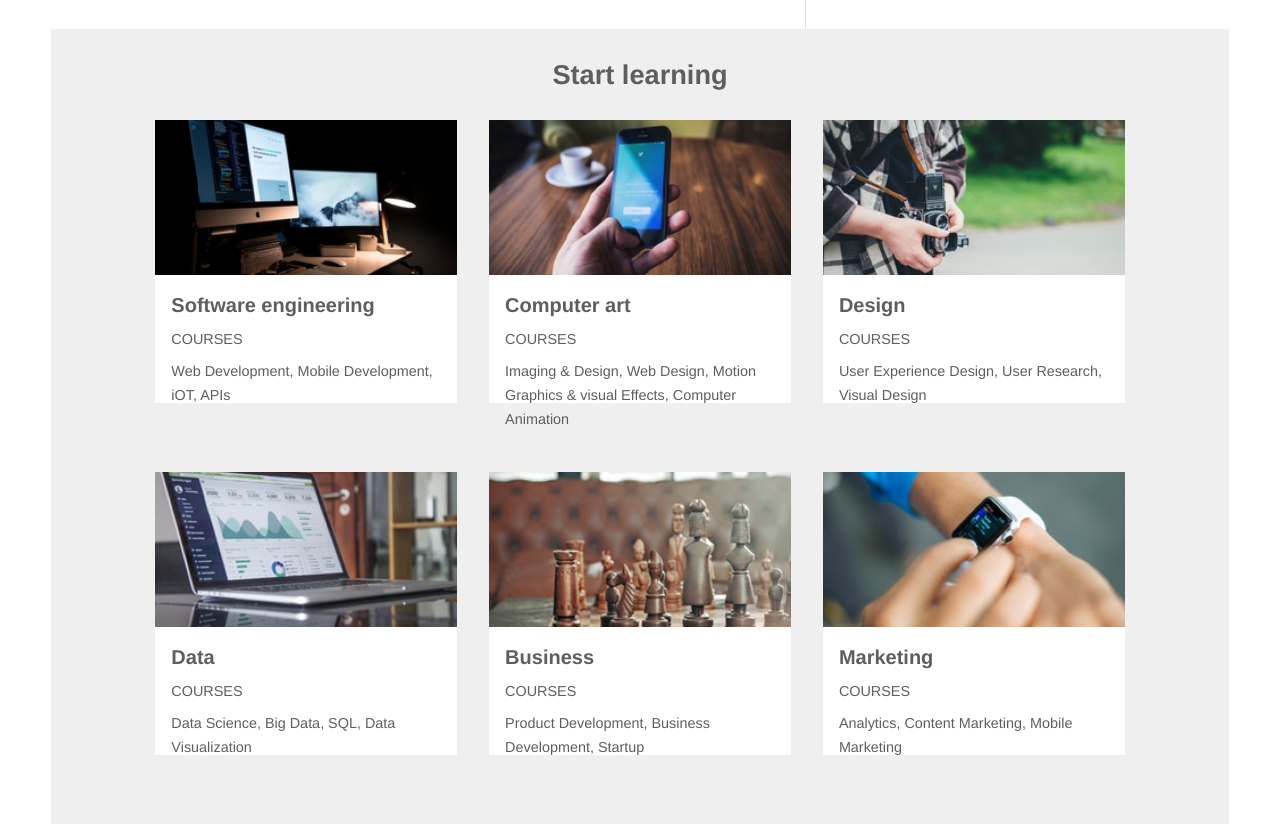
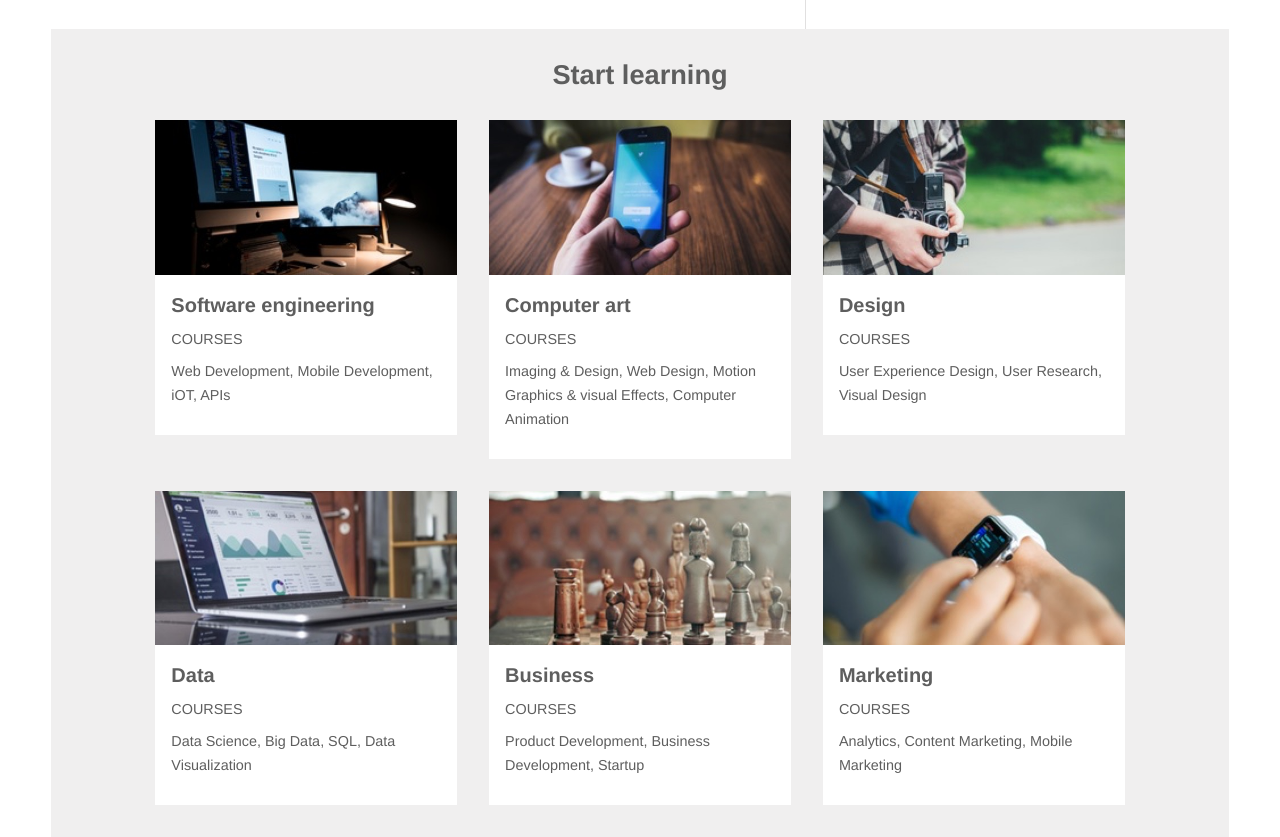
Before and after one commit to jlmichaud/colmar-academy, a plain HTML site: page index.html in a window 1280 px wide. Shown: the part 1290-2127 px from the top of the page. Drawn offline with Linux system fonts and the light colour scheme.

Commit message:
Simplified code

```diff
--- a/resources/css/style.css
+++ b/resources/css/style.css
@@ -49,8 +49,8 @@ a:hover {
 }
 
 img {
-  width: 100%;
-  height: 100%;
+  max-width: 100%;
+  max-height: 100%;
 }
 
 /* Header */
@@ -300,39 +300,23 @@ nav.small {
   }
 
 .course {
+  display: flex;
+  flex-direction: column;
   flex: 1 1 25%;
-  height: 20rem;
   min-width: 12rem;
   margin: 1rem 1rem;
   line-height: 0;
+  justify-content: stretch;
 }
 
 .course .text-box {
   background-color: white;
-  height: 8rem;
   padding: 1rem 1rem 1.5rem 1rem;
+
 }
 
 .course-grid-small {
   display: none;
-}
-
-/* Course grid for medium screens */
-@media only screen and (max-width: 1024px) {
-  .course {
-    height: 19rem;
-  }
-
-  .course .text-box{
-    height: 9rem;
-  }
-}
-
-/* Course grid for medium-small screens */
-@media only screen and (max-width: 790px) {
-  .course {
-    height: 21rem;
-  }
 }
 
 /* Course grid for small screens */
```
